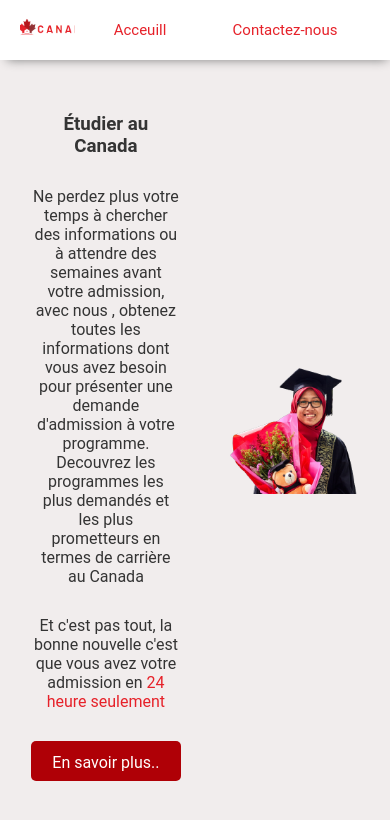
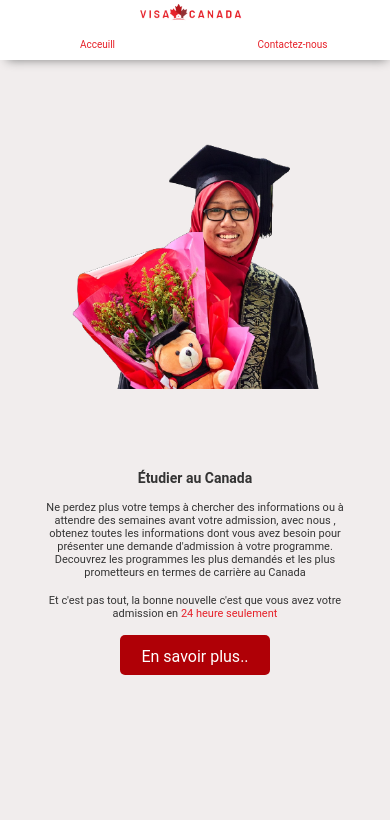
Before and after one commit to Rougui224/CompanySite, a plain HTML site: page index.html in a window 390 px wide. Drawn offline with Linux system fonts and the light colour scheme.

Commit message:
Responsive design

```diff
--- a/style/style.css
+++ b/style/style.css
@@ -8,6 +8,9 @@
 
   @import url('https://fonts.googleapis.com/css2?family=DM+Serif+Display&family=Roboto:wght@100;300;400;900&display=swap');
 
+  html {
+    min-width: 280px;
+}
 header {
     width: 100%;
     height: 60px;
@@ -119,6 +122,7 @@ nav a:hover {
 
 .acceuil_presentation_img {
     width: 45%;
+    max-width: 400px;
     height: auto;
     display: flex;
     justify-content: flex-end;
@@ -136,3 +140,107 @@ img {
     height: 100%;
     object-fit: cover;
 }
+
+@media all and (max-width:980px) {
+    nav a {
+        font-size: 13px;
+    }
+
+    h3 {
+        font-size: 16px;
+    }
+
+    .acceuil_presentation_text p {
+        font-size: 14px;
+    }
+}
+
+@media all and (max-width:850px) {
+    nav a {
+        font-size: 12px;
+    }
+
+    h3 {
+        font-size: 14px;
+    }
+
+    .acceuil_presentation_text p {
+        font-size: 12px;
+    }
+}
+
+@media all and (max-width:750px) {
+    nav a {
+        font-size: 12px;
+    }
+
+    h3 {
+        font-size: 14px;
+    }
+
+    .acceuil_presentation_text p {
+        font-size: 11px;
+    }
+
+    .acceuil_presentation_text {
+        gap: 15px;
+    }
+}
+@media all and (max-width:650px) {
+    header {
+        flex-direction: column;
+        padding: 0;
+    }
+
+    .header_logo {
+        width: 90%;
+        height: 50%;
+        margin-left: 2%;
+    }
+
+    nav {
+        width: 100%;
+        justify-content: space-between;
+        padding: 0;
+        gap: 0;
+    }
+
+    nav a {
+        font-size: 10px;
+        width: 50%;
+        text-align: start;
+    }
+
+    nav a:hover {
+        border-top:  none;
+        border-bottom:2px solid #af0006;
+    }
+
+    h3 {
+        font-size: 14px;
+    }
+
+    .acceuil_presentation {
+        flex-direction: column-reverse;
+        gap: 20px;
+        height: 100%;
+    }
+
+    .acceuil_presentation_text {
+        margin-top: 0px;
+        width: 95%;
+        height: 40%;
+    }
+
+    .acceuil_presentation_text p {
+        font-size: 11px;
+    }
+
+    .acceuil_presentation_text {
+        gap: 15px;
+    }
+
+    .acceuil_presentation_img {
+        min-width: 250px;
+    }
+}
```
